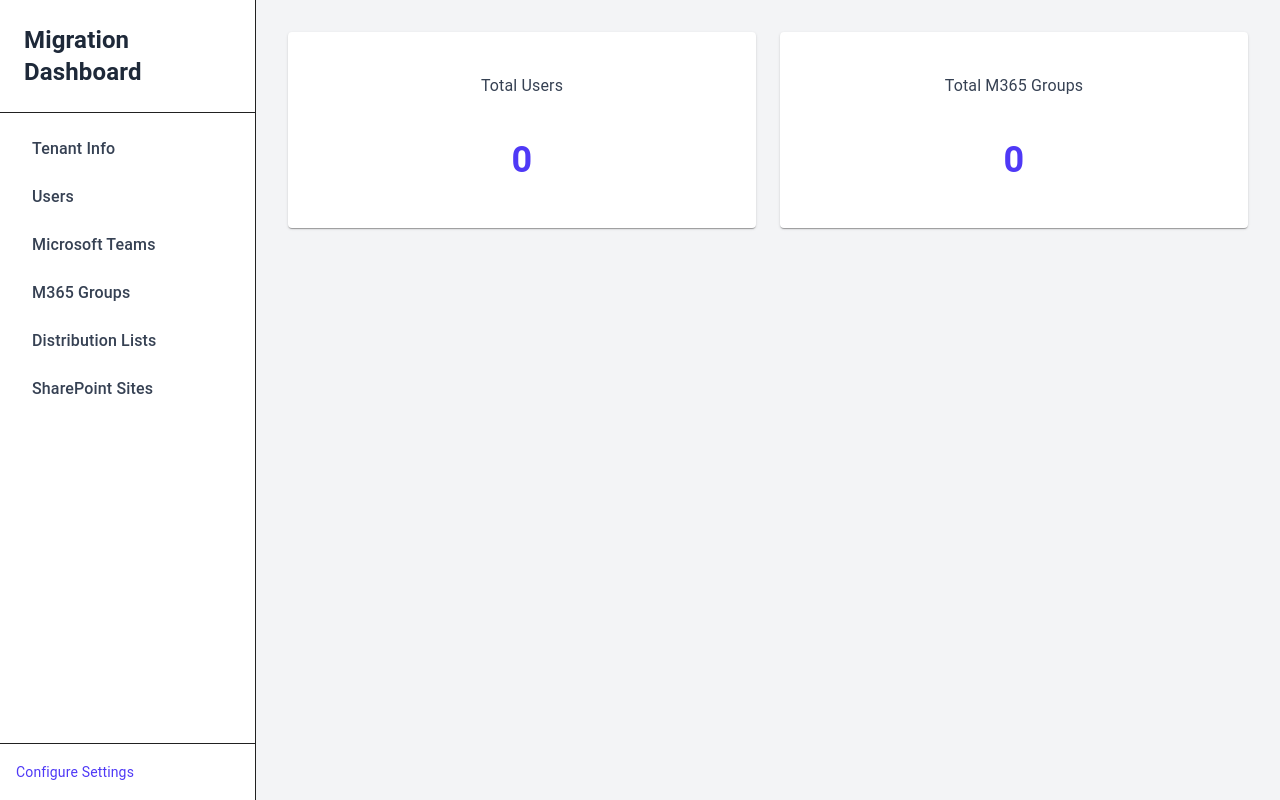
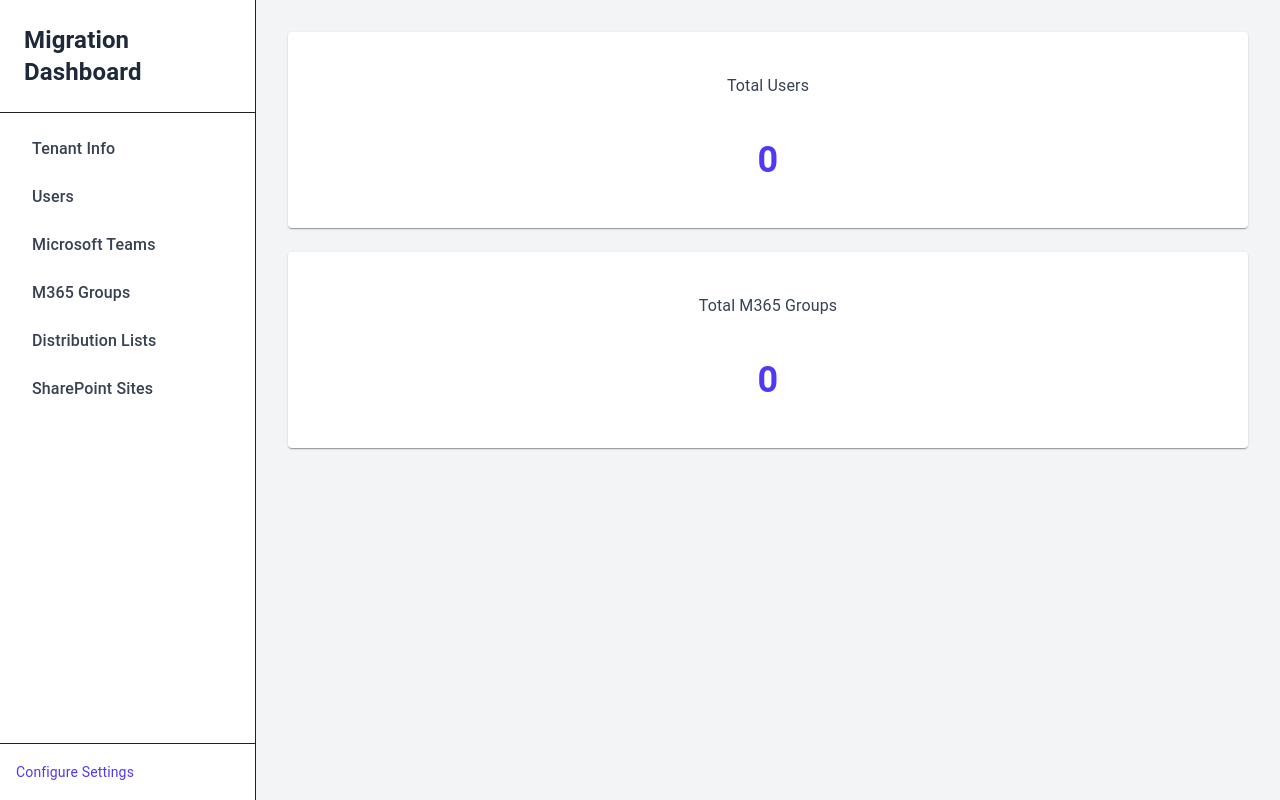
Before and after one commit to jshelbyjr/m365-planner, a Next.js app: page / in a window 1280 px wide. Built offline with nearby package versions, Linux system fonts and the light colour scheme.

Commit message:
feat: Refactor TotalsCards component to accept dynamic card data for users and groups

```diff
--- a/app/Components/TotalsCards.tsx
+++ b/app/Components/TotalsCards.tsx
@@ -4,27 +4,25 @@
 import Typography from '@mui/material/Typography';
 import React from 'react';
 
-export default function TotalsCards({ usersCount, m365GroupsCount }: { usersCount: number, m365GroupsCount: number }) {
+type TotalsCardDef = {
+  label: string;
+  count: number;
+};
+
+export default function TotalsCards({ cards }: { cards: TotalsCardDef[] }) {
   return (
-    <div className="grid grid-cols-1 sm:grid-cols-2 gap-6 mb-8">
-      <Card className="p-6 rounded-lg shadow-md bg-white flex flex-col items-center">
+    <div className={`grid grid-cols-1 sm:grid-cols-${cards.length > 1 ? 2 : 1} gap-6 mb-8`}>
+      {cards.map((card, idx) => (
+        <Card key={card.label} className="p-6 rounded-lg shadow-md bg-white flex flex-col items-center">
           <CardHeader
-          title={<Typography variant="subtitle1" className="text-lg font-semibold text-gray-700">Total Users</Typography>}
+            title={<Typography variant="subtitle1" className="text-lg font-semibold text-gray-700">{card.label}</Typography>}
             className="p-0 mb-2"
           />
           <CardContent className="p-0">
-          <span className="text-4xl font-bold text-indigo-600">{usersCount}</span>
+            <span className="text-4xl font-bold text-indigo-600">{card.count}</span>
           </CardContent>
         </Card>
-      <Card className="p-6 rounded-lg shadow-md bg-white flex flex-col items-center">
-        <CardHeader
-          title={<Typography variant="subtitle1" className="text-lg font-semibold text-gray-700">Total M365 Groups</Typography>}
-          className="p-0 mb-2"
-        />
-        <CardContent className="p-0">
-          <span className="text-4xl font-bold text-indigo-600">{m365GroupsCount}</span>
-        </CardContent>
-      </Card>
+      ))}
     </div>
   );
 }
--- a/app/page.tsx
+++ b/app/page.tsx
@@ -22,7 +22,14 @@
     <div className="min-h-screen flex bg-gray-100">
       <Sidebar />
       <main className="flex-1 p-8">
-        <TotalsCards usersCount={users.length} m365GroupsCount={m365Groups.length} />
+        <TotalsCards
+          cards={[
+            { label: 'Total Users', count: users.length },
+            { label: 'Total M365 Groups', count: m365Groups.length },
+            // Add more cards here as needed, e.g.:
+            // { label: 'Total Security Groups', count: securityGroups.length },
+          ]}
+        />
         {/* DataTables moved to their own pages */}
       </main>
     </div>
```
Lines whose indentation alone changed are shown as unchanged.
